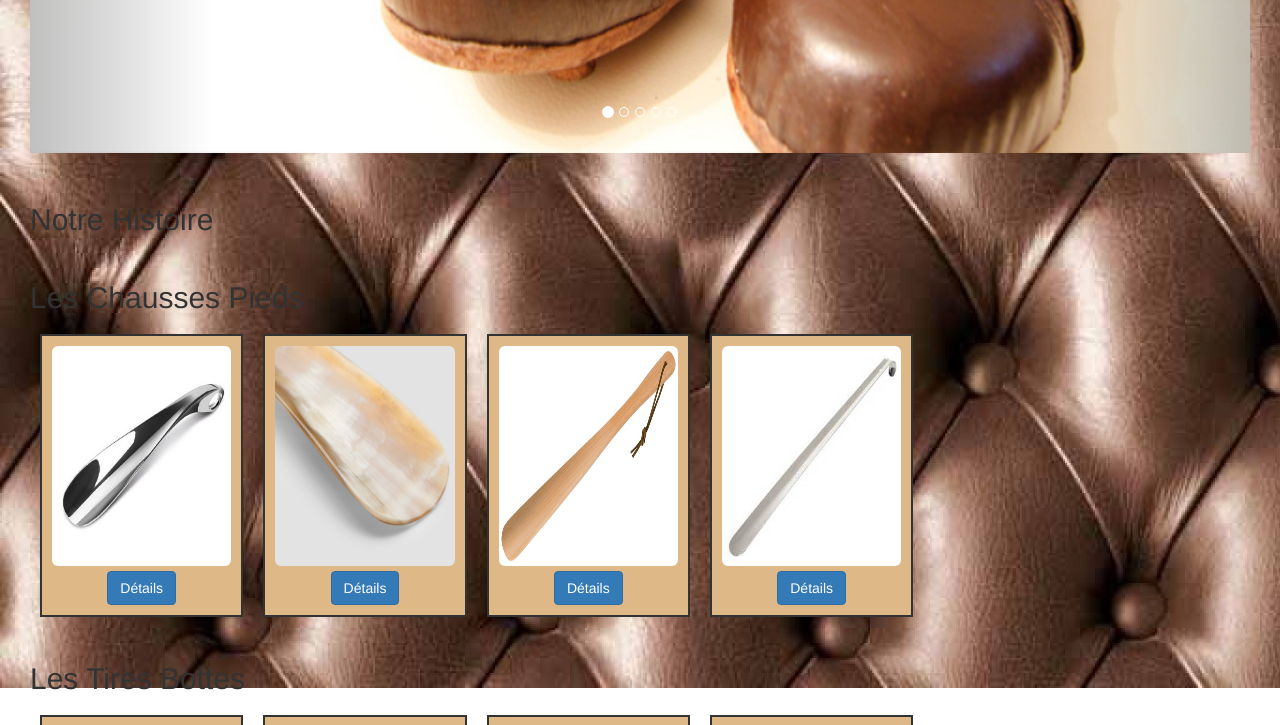
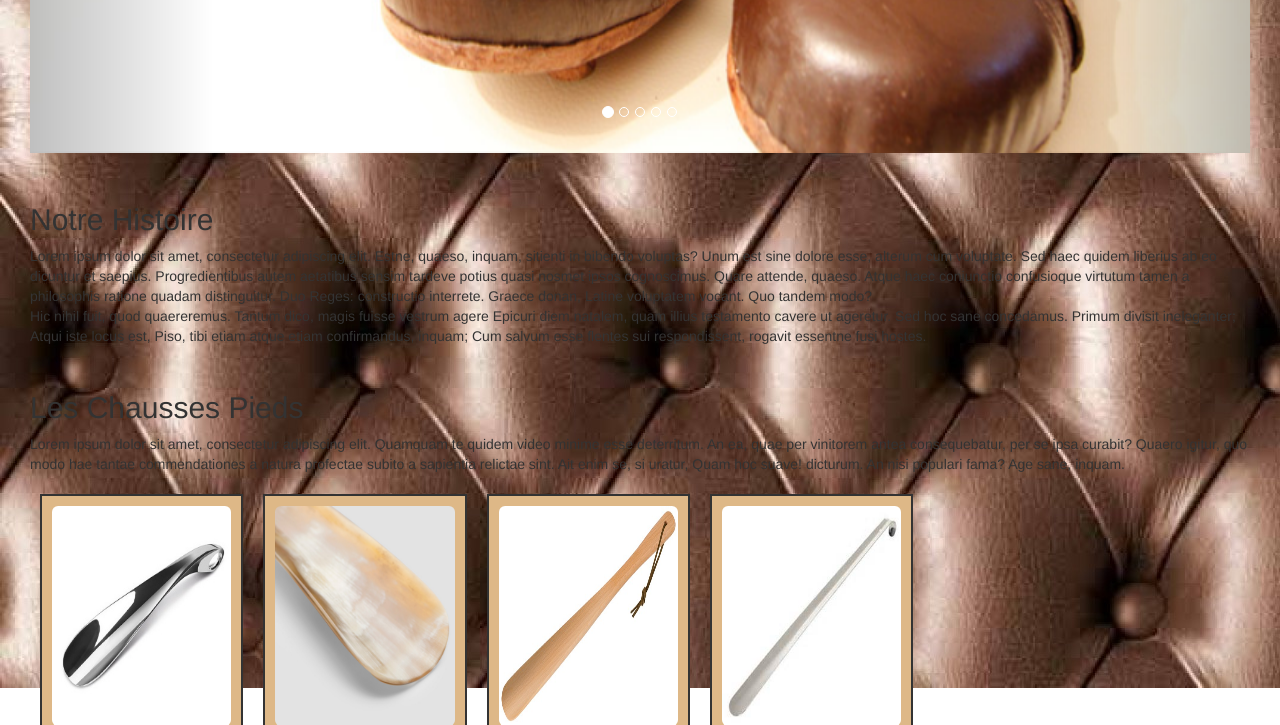
Before and after one commit to MkLHX/WildShoes, a PHP site: page / in a window 1280 px wide. Shown: the part 812-1537 px from the top of the page. Run offline with PHP 8.4, Linux system fonts and the light colour scheme.

Commit message:
add lorem ipsum to notre histoire and nos chausse pieds

```diff
--- a/index.html
+++ b/index.html
@@ -78,9 +78,15 @@
 		<div class="container-fluid">
 			<div id="historique" class="row col-lg-offset-2">
 				<h2>Notre Histoire</h2>
+				<p>Lorem ipsum dolor sit amet, consectetur adipiscing elit. Estne, quaeso, inquam, sitienti in bibendo voluptas? Unum est sine dolore esse, alterum cum voluptate. Sed haec quidem liberius ab eo dicuntur et saepius. Progredientibus autem aetatibus sensim tardeve potius quasi nosmet ipsos cognoscimus. Quare attende, quaeso. Atque haec coniunctio confusioque virtutum tamen a philosophis ratione quadam distinguitur. Duo Reges: constructio interrete. Graece donan, Latine voluptatem vocant. Quo tandem modo?<br/>
+
+Hic nihil fuit, quod quaereremus. Tantum dico, magis fuisse vestrum agere Epicuri diem natalem, quam illius testamento cavere ut ageretur. Sed hoc sane concedamus. Primum divisit ineleganter; Atqui iste locus est, Piso, tibi etiam atque etiam confirmandus, inquam; Cum salvum esse flentes sui respondissent, rogavit essentne fusi hostes.</p>
 			</div>
 			<div id="chaussespieds" class="row col-lg-offset-2">
 				<h2>Les Chausses Pieds</h2>
+				<p>Lorem ipsum dolor sit amet, consectetur adipiscing elit. Quamquam te quidem video minime esse deterritum. An ea, quae per vinitorem antea consequebatur, per se ipsa curabit? Quaero igitur, quo modo hae tantae commendationes a natura profectae subito a sapientia relictae sint. Ait enim se, si uratur, Quam hoc suave! dicturum. An nisi populari fama? Age sane, inquam.</p>
+
+
 				<div class="col-xs-12 col-sm-6 col-md-4 col-lg-2 text-center section">
 					<img src="img/chausse_pied_metal.jpeg" class="img-responsive img-product img-rounded">
 					<!-- Large modal -->
```
Also changed, not shown: CSS/custom.css (line endings or trailing spaces).
